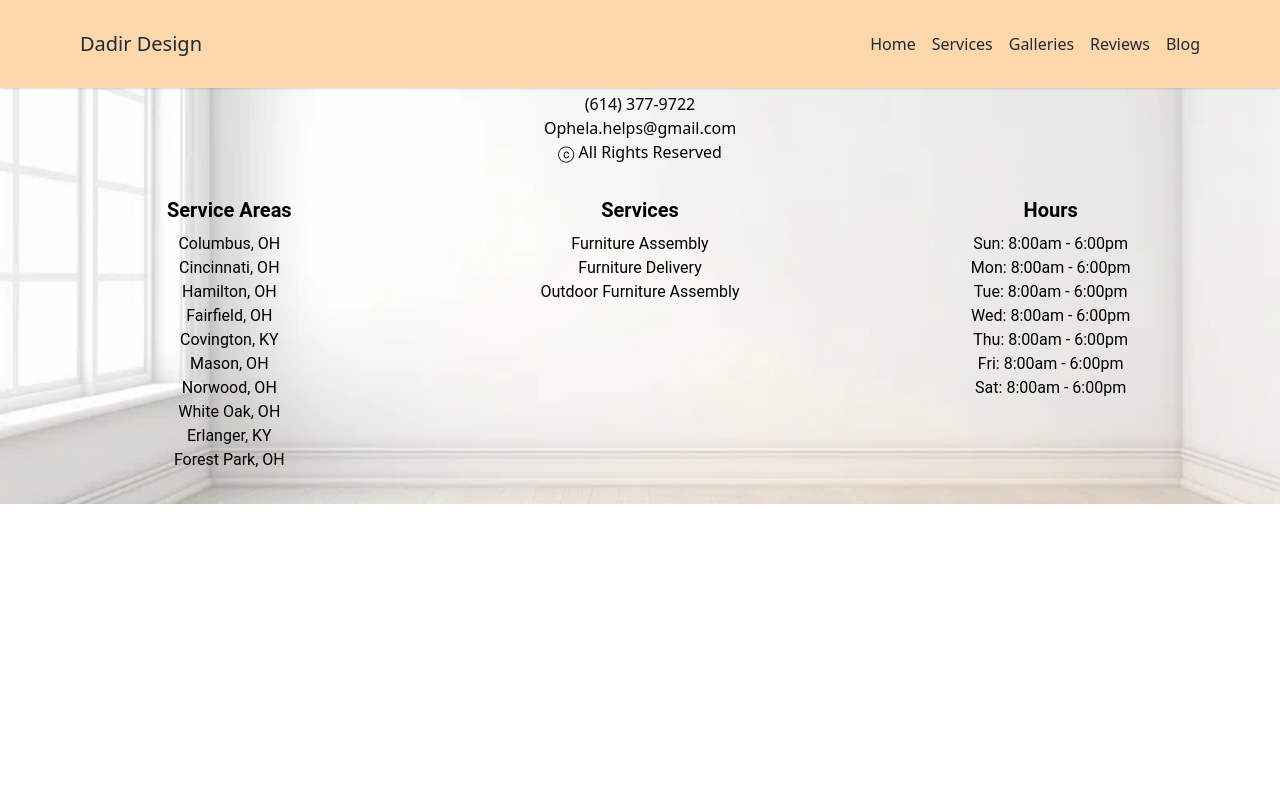
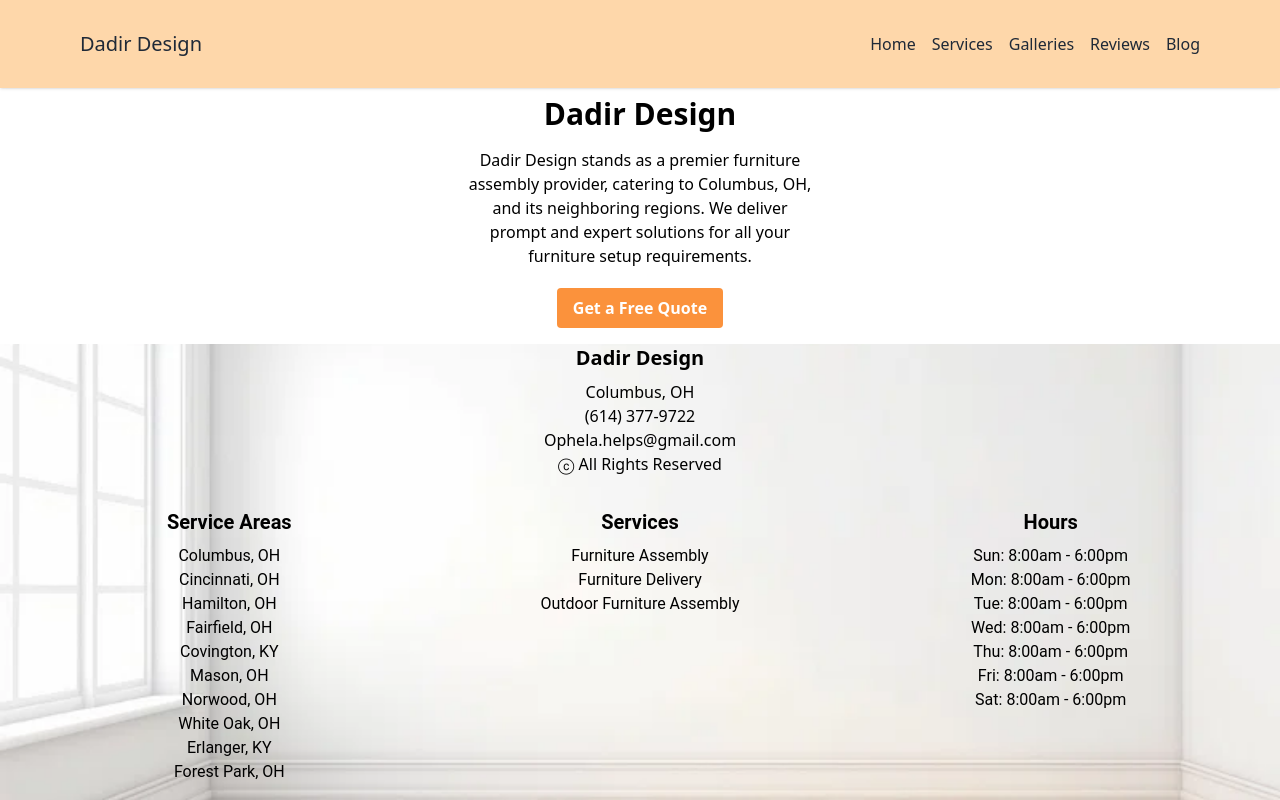
Before and after one commit to hamza24v/Dadir_design, a React (Create React App) app in the folder frontend/: page / in a window 1280 px wide. Built offline with nearby package versions, Linux system fonts and the light colour scheme.

Commit message:
added hook to home page

```diff
--- a/frontend/src/pages/Home.jsx
+++ b/frontend/src/pages/Home.jsx
@@ -1,9 +1,13 @@
+import { Button } from '@mui/material';
 import React from 'react'
 
 function Home() {
+
   return (
-    <div className="p-4 max-w-sm mx-auto flex items-center space-x-4">
-
+    <div className=" mt-20 p-4 max-w-sm mx-auto flex-col">
+      <h1 className="text-3xl font-bold text-center mb-4">Dadir Design</h1>
+      <p>Dadir Design stands as a premier furniture assembly provider, catering to Columbus, OH, and its neighboring regions. We deliver prompt and expert solutions for all your furniture setup requirements.</p>
+      <button className="mt-5 bg-orange-400 hover:bg-orange-600 text-white font-bold py-2 px-4 rounded"> Get a Free Quote</button>
     </div>
   );
 }
```
